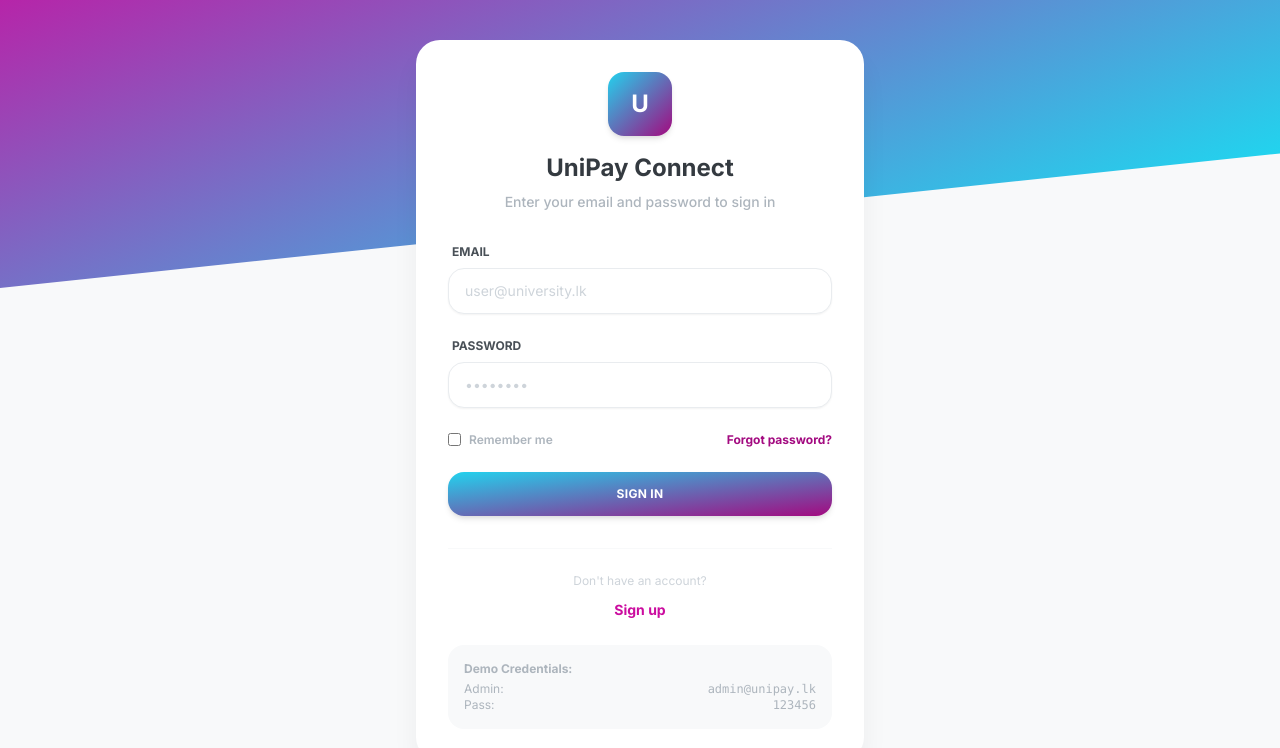
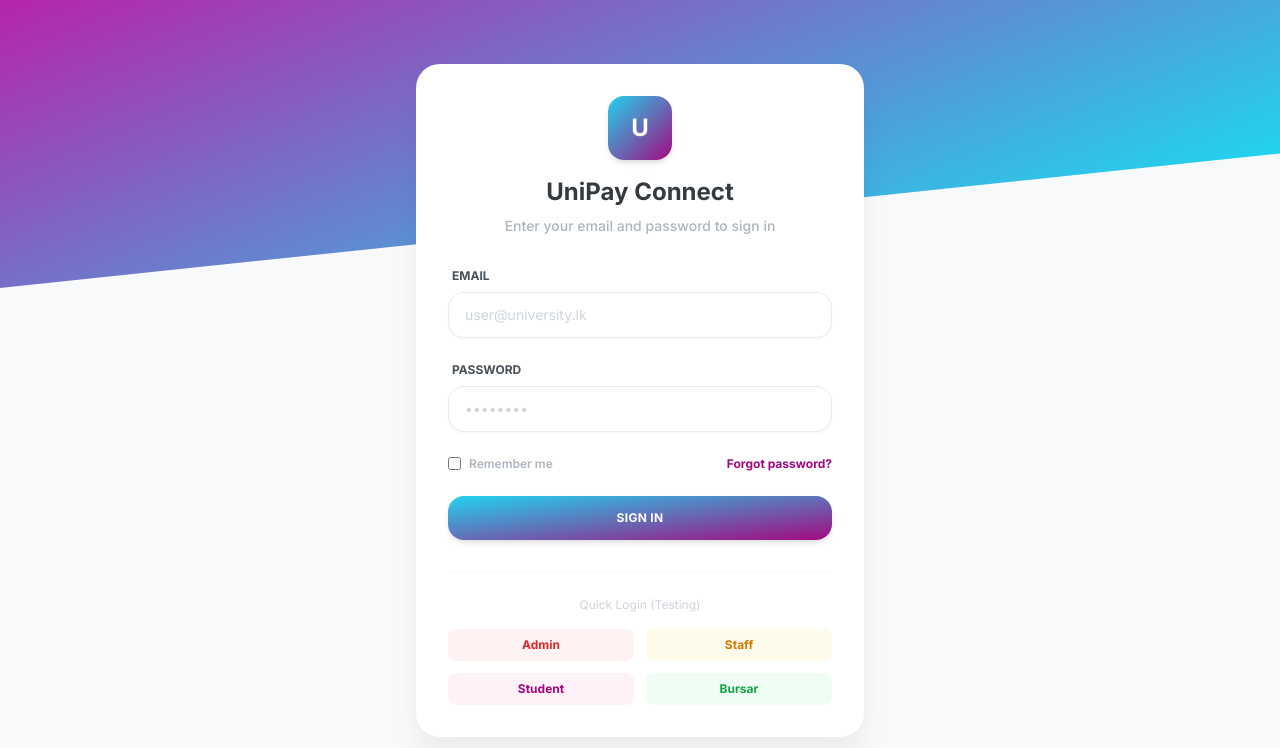
Before and after one commit to LuxusEle/uniconnect, a Next.js app: page /login in a window 1280 px wide. Shown: the top 748 px of the page. Built offline with nearby package versions, Linux system fonts and the light colour scheme.

Commit message:
Add quick login buttons for all roles

```diff
--- a/src/app/login/page.tsx
+++ b/src/app/login/page.tsx
@@ -123,18 +123,50 @@ export default function LoginPage() {
                 </form>
 
                 {/* Helper for demo */}
-                <div className="mt-8 pt-6 border-t border-gray-100 dark:border-zinc-800 text-center">
-                    <p className="text-xs text-gray-400 mb-2">Don't have an account?</p>
-                    <a href="#" className="text-sm font-bold text-blue-500 hover:text-blue-600">Sign up</a>
+                <div className="mt-8 pt-6 border-t border-gray-100 dark:border-zinc-800">
+                    <p className="text-xs text-center text-gray-400 mb-4">Quick Login (Testing)</p>
 
-                    <div className="mt-6 p-4 bg-gray-50 dark:bg-zinc-800/50 rounded-xl text-xs text-gray-500 text-left">
-                        <p className="font-bold mb-1">Demo Credentials:</p>
-                        <div className="flex justify-between">
-                            <span>Admin:</span> <span className="font-mono">admin@unipay.lk</span>
-                        </div>
-                        <div className="flex justify-between">
-                            <span>Pass:</span> <span className="font-mono">123456</span>
-                        </div>
+                    <div className="grid grid-cols-2 gap-3">
+                        <button
+                            type="button"
+                            onClick={() => {
+                                setEmail("admin@unipay.lk");
+                                setPassword("123456");
+                            }}
+                            className="p-2 bg-red-50 hover:bg-red-100 text-red-600 dark:bg-red-900/20 dark:hover:bg-red-900/30 dark:text-red-400 rounded-lg text-xs font-bold transition-colors"
+                        >
+                            Admin
+                        </button>
+                        <button
+                            type="button"
+                            onClick={() => {
+                                setEmail("staff@unipay.lk");
+                                setPassword("123456");
+                            }}
+                            className="p-2 bg-amber-50 hover:bg-amber-100 text-amber-600 dark:bg-amber-900/20 dark:hover:bg-amber-900/30 dark:text-amber-400 rounded-lg text-xs font-bold transition-colors"
+                        >
+                            Staff
+                        </button>
+                        <button
+                            type="button"
+                            onClick={() => {
+                                setEmail("student@unipay.lk");
+                                setPassword("123456");
+                            }}
+                            className="p-2 bg-blue-50 hover:bg-blue-100 text-blue-600 dark:bg-blue-900/20 dark:hover:bg-blue-900/30 dark:text-blue-400 rounded-lg text-xs font-bold transition-colors"
+                        >
+                            Student
+                        </button>
+                        <button
+                            type="button"
+                            onClick={() => {
+                                setEmail("bursar@unipay.lk");
+                                setPassword("123456");
+                            }}
+                            className="p-2 bg-green-50 hover:bg-green-100 text-green-600 dark:bg-green-900/20 dark:hover:bg-green-900/30 dark:text-green-400 rounded-lg text-xs font-bold transition-colors"
+                        >
+                            Bursar
+                        </button>
                     </div>
                 </div>
             </div>
```
